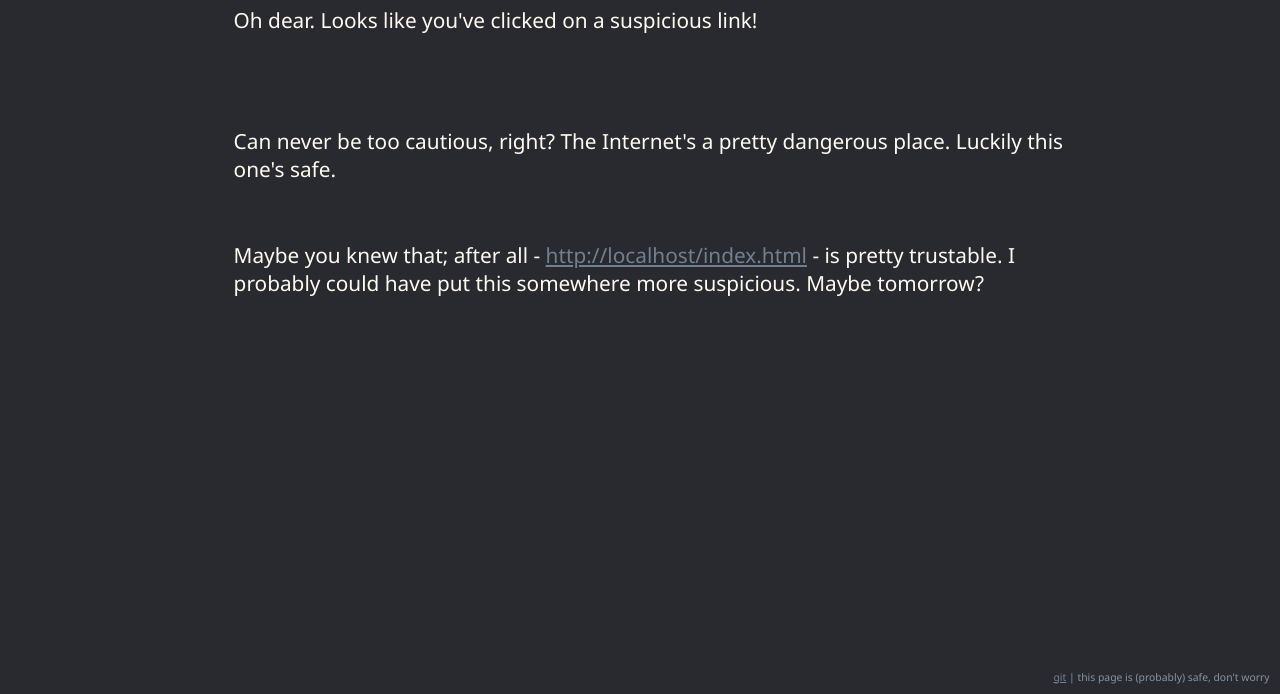
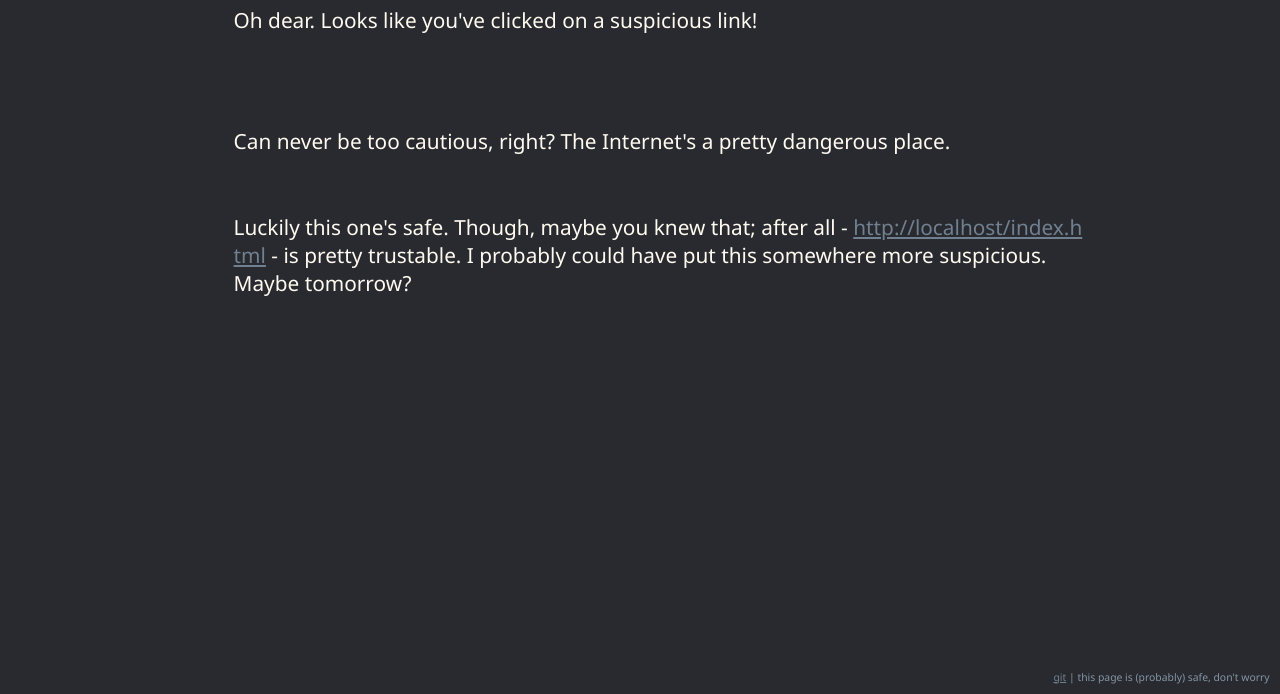
Before and after one commit to ageneric/suspicious-page, a plain HTML site: page index.html in a window 1280 px wide. Shown: the part 106-800 px from the top of the page. Drawn offline with Linux system fonts and the light colour scheme.

Commit message:
Re-word page content, update README.md to match

```diff
--- a/index.html
+++ b/index.html
@@ -10,10 +10,10 @@
   <div class="text">
     <h1>A Totally Legitimate Phishing Page</h1>
     <p style="padding-bottom: 3.5em;">Oh dear. Looks like you've clicked on a suspicious link!</p>
-    <p>Can never be too cautious, right? The Internet's a pretty dangerous place. Luckily this one's safe.</p>
-    <p>Maybe you knew that; after all - <a id="current-page-address" href=""><script type="text/javascript">
+    <p>Can never be too cautious, right? The Internet's a pretty dangerous place.</p>
+    <p>Luckily this one's safe. Though, maybe you knew that; after all - <a id="current-page-address" href=""><script type="text/javascript">
 document.write(window.location.href);
-        </script></a> - is pretty trustable. I probably could have put this somewhere more suspicious. Maybe tomorrow?</p>
+    </script></a> - is pretty trustable. I probably could have put this somewhere more suspicious. Maybe tomorrow?</p>
   </div>
   <div class="disclaimer-container">
     <div id="disclaimer"><a href="https://github.com/ageneric/suspicious-page">git</a> | this page is (probably) safe, don't worry</div>
```
Also changed, not shown: 1 other file.
